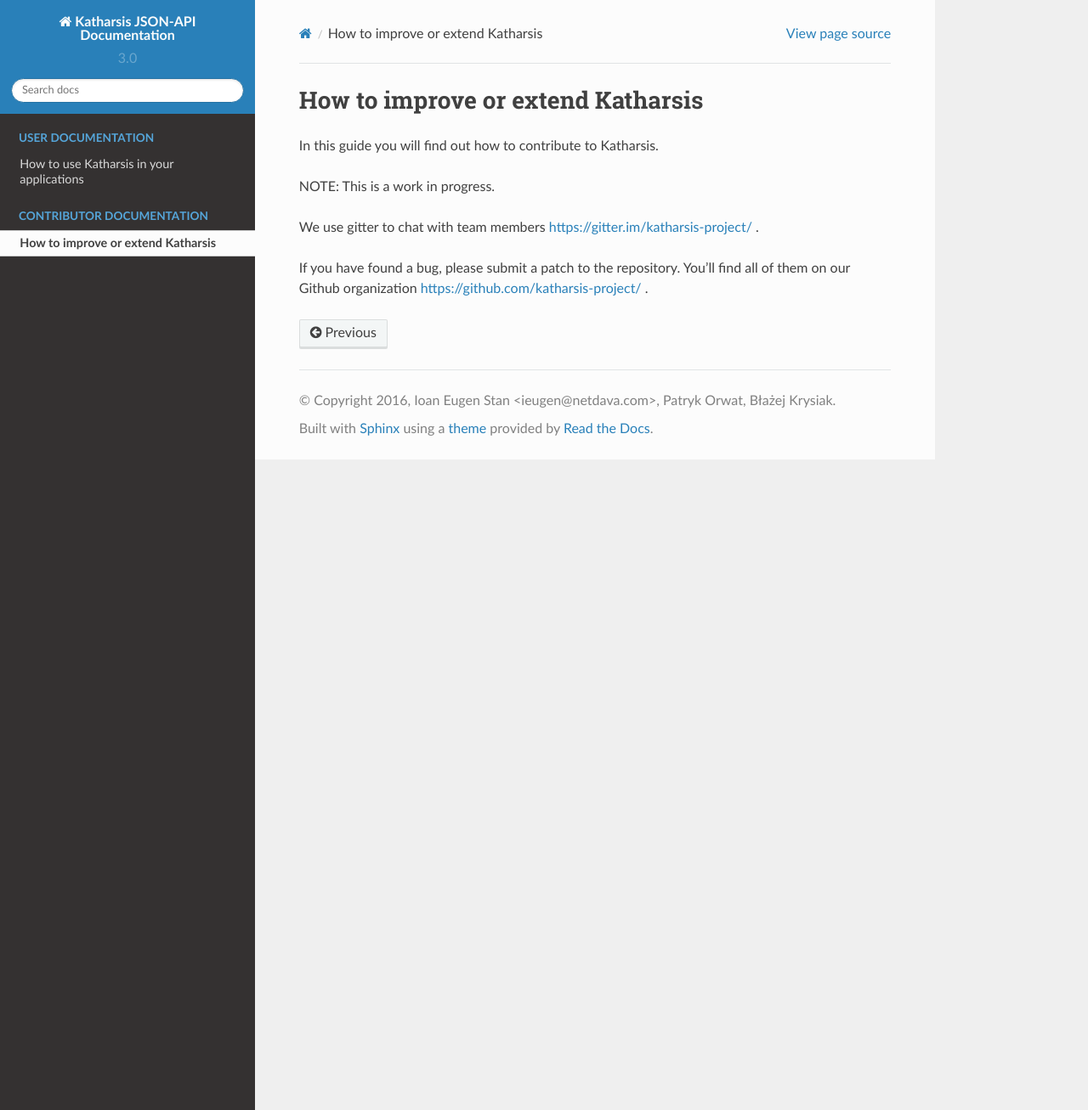
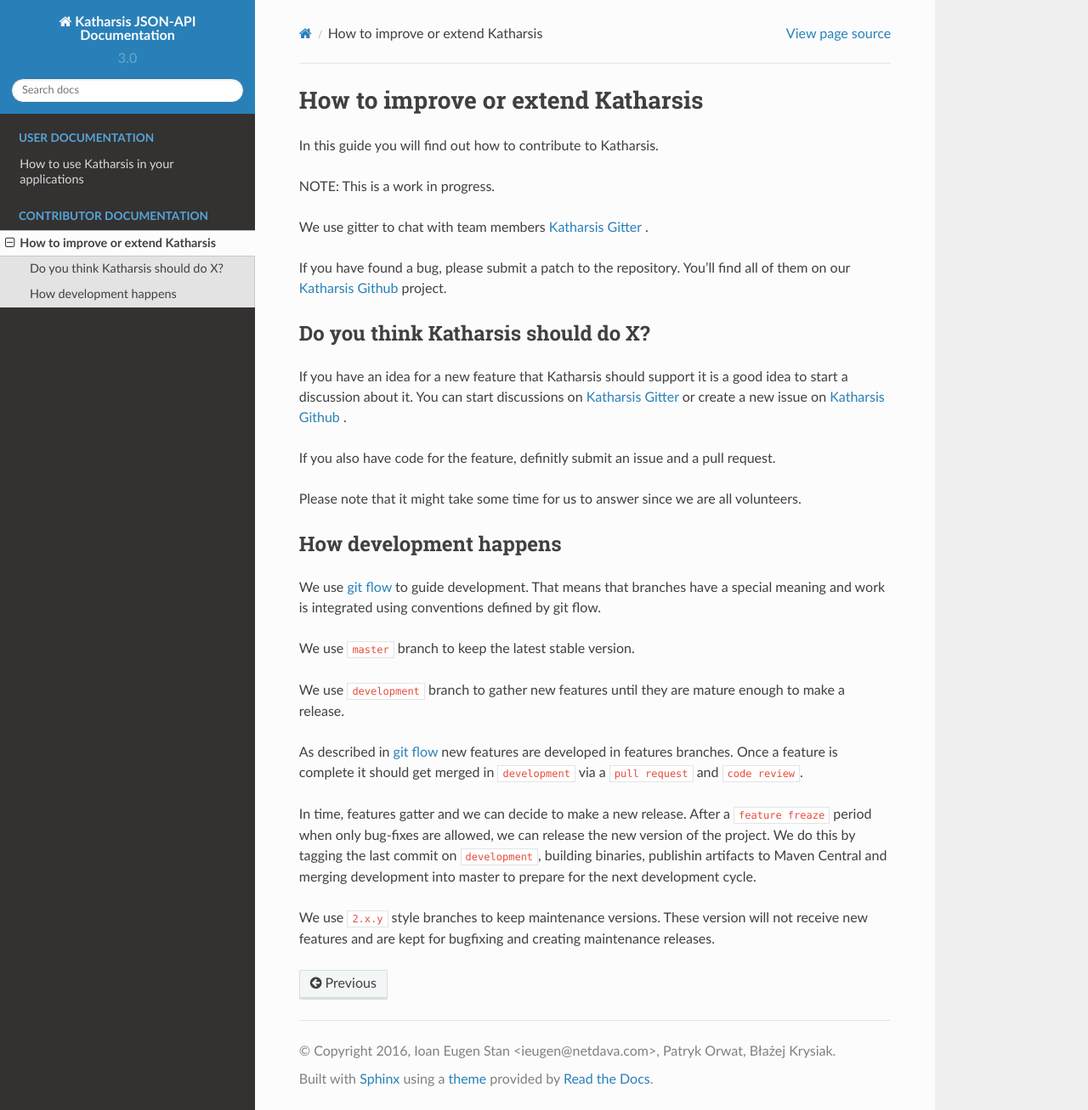
Before and after one commit to katharsis-project/katharsis-docs, a Sphinx documentation site: the page built from source/how-to-contribute.rst, in a window 1280 px wide and 1307 px high. Shown: the whole window at 85% size. Built offline with Sphinx 7.4.7 and the Read the Docs theme 2.0.0, drawn with Linux system fonts in a browser that asks for light colours.

Commit message:
Added more developer docs

```diff
--- a/source/how-to-contribute.rst
+++ b/source/how-to-contribute.rst
@@ -5,7 +5,44 @@
 
 NOTE: This is a work in progress.
 
-We use gitter to chat with team members https://gitter.im/katharsis-project/ .
+We use gitter to chat with team members `Katharsis Gitter`_ .
 
 If you have found a bug, please submit a patch to the repository.
-You'll find all of them on our Github organization https://github.com/katharsis-project/ .
+You'll find all of them on our `Katharsis Github`_ project.
+
+Do you think Katharsis should do X?
+-----------------------------------
+
+If you have an idea for a new feature that Katharsis should support it is a good idea to start a discussion about it.
+You can start discussions on `Katharsis Gitter`_ or create a new issue on `Katharsis Github`_ .
+
+If you also have code for the feature, definitly submit an issue and a pull request.
+
+Please note that it might take some time for us to answer since we are all volunteers.
+
+
+How development happens
+-----------------------
+
+We use `git flow`_ to guide development. That means that branches have a special
+meaning and work is integrated using conventions defined by git flow.
+
+We use ``master`` branch to keep the latest stable version.
+
+We use ``development`` branch to gather new features until they are mature enough to make a release.
+
+As described in `git flow`_ new features are developed in features branches.
+Once a feature is complete it should get merged in ``development`` via a ``pull request`` and ``code review``.
+
+In time, features gatter and we can decide to make a new release.
+After a ``feature freaze`` period when only bug-fixes are allowed, we can release the new version of the project.
+We do this by tagging the last commit on ``development``, building binaries, publishin artifacts to Maven Central and
+merging development into master to prepare for the next development cycle.
+
+We use ``2.x.y`` style branches to keep maintenance versions. These version will not receive new features and are
+kept for bugfixing and creating maintenance releases.
+
+
+.. _`Katharsis Gitter`: https://gitter.im/katharsis-project/
+.. _`Katharsis Github`: https://github.com/katharsis-project/
+.. _`git flow`: http://nvie.com/posts/a-successful-git-branching-model/
```
